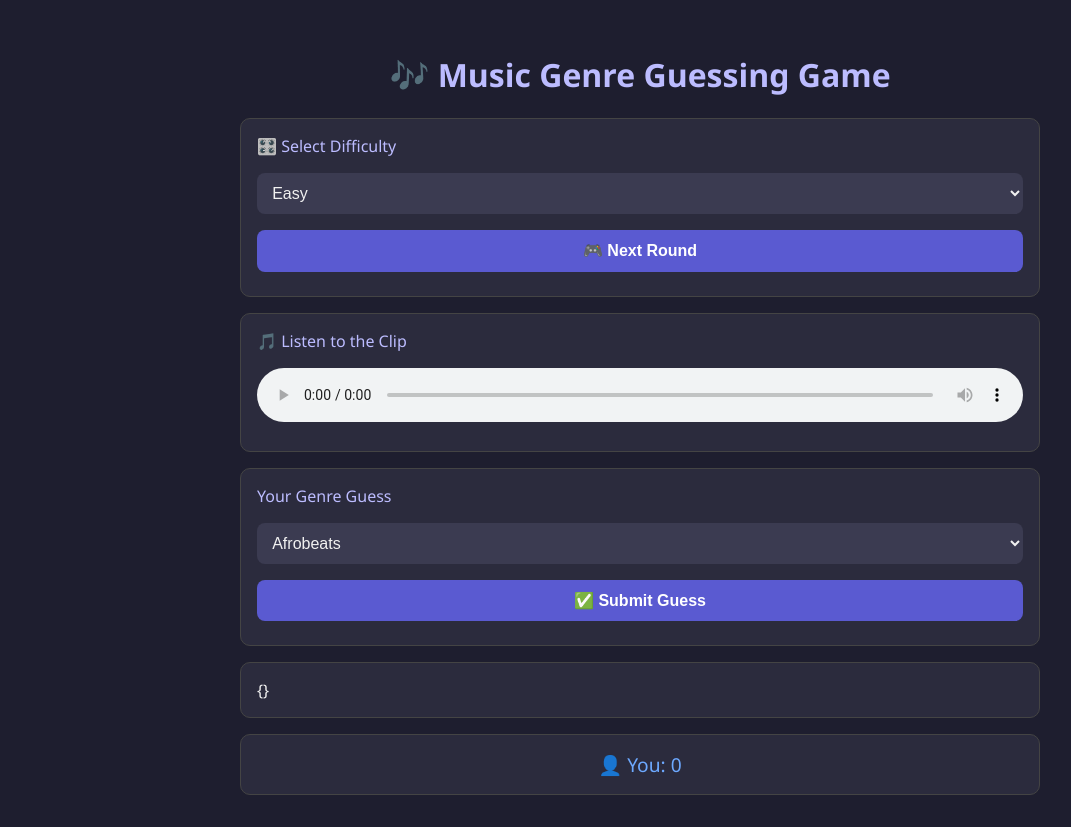
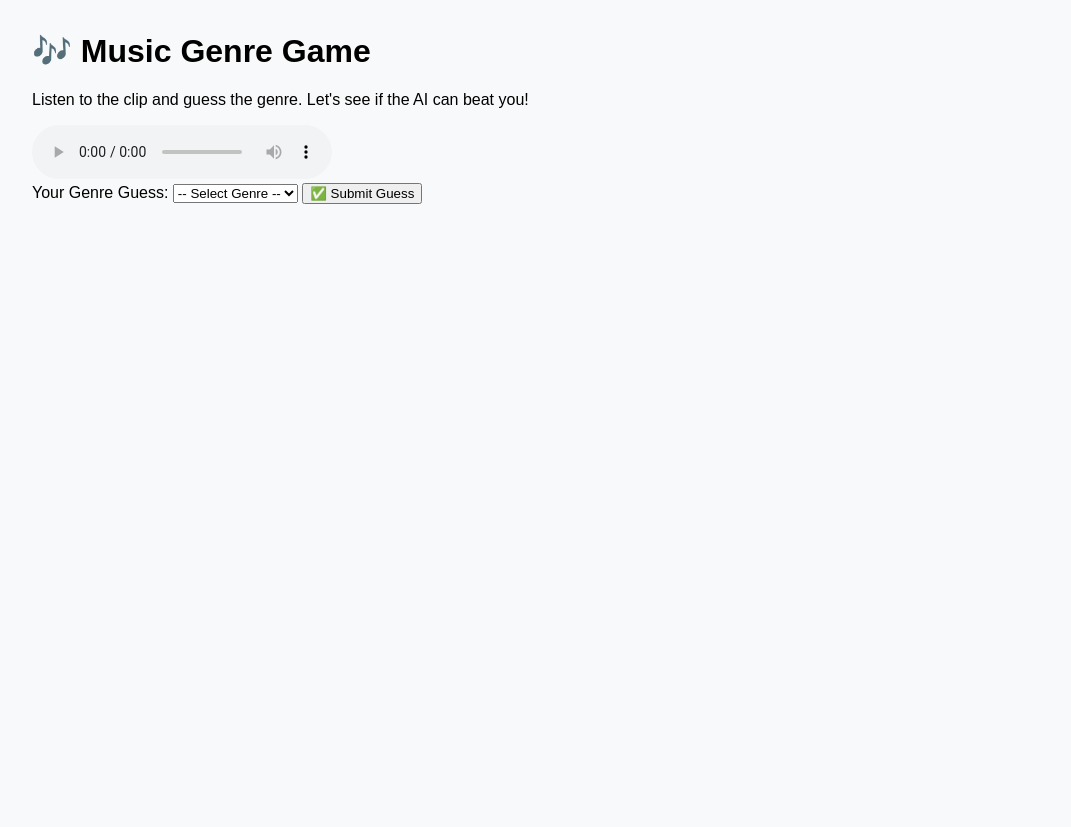
Before and after one commit to TijaniTatu/music-genre-game, a Flask app: template templates/index.html in a window 1280 px wide. Shown: the whole page, without its empty margins (0-1071 px from the left). After the commit the page ends 204 px from the top, so only its background shows below. Run offline with Flask 3, Linux system fonts and the light colour scheme; the template is opened without the code that fills it, so the values that code supplies are empty; parts of the project's set-up code (start-up, migrations or seed data) failed here and were passed over.

```diff
--- a/app.py
+++ b/app.py
@@ -7,27 +7,39 @@ app = Flask(__name__)
 
 @app.route('/')
 def index():
-    song_path, true_genre = get_random_song()
-    spectrogram_path = song_path.replace("audio", "spectrograms").replace(".wav", ".png")
+    full_path, rel_web_path, true_genre = get_random_song()
+    spectrogram_path = full_path.replace("audio", "spectrograms").replace(".wav", ".png")
+
     return render_template("index.html", session={
-        "song_path": song_path,
+        "web_song_path": rel_web_path,
         "true_genre": true_genre,
         "spectrogram": spectrogram_path
     })
 
+
 @app.route('/submit', methods=['POST'])
 def submit():
-    user_guess = request.form["user_guess"]
-    spectrogram = request.form["spectrogram"]
-    true_genre = request.form["true_genre"]
+    user_guess = request.form.get("user_guess")
+    spectrogram = request.form.get("spectrogram")
+    true_genre = request.form.get("true_genre")
+
     ai_guess = predict_genre(spectrogram)
 
-    return jsonify({
+    result = {
         "correct_genre": true_genre,
         "user_guess": user_guess,
         "ai_guess": ai_guess,
         "user_correct": user_guess == true_genre,
         "ai_correct": ai_guess == true_genre
+    }
+
+    # Get the current song from hidden input or reload the song
+    song_path = request.form.get("song_path")
+    return render_template("index.html", session={
+        "web_song_path": song_path,
+        "true_genre": true_genre,
+        "spectrogram": spectrogram,
+        "result": result
     })
 
 if __name__ == "__main__":
--- a/templates/index.html
+++ b/templates/index.html
@@ -2,147 +2,48 @@
 <html lang="en">
 <head>
   <meta charset="UTF-8">
-    <meta name="viewport" content="width=device-width, initial-scale=1.0">
-    <title>Music Genre Guessing Game</title>
+  <title>🎮 Music Genre Game</title>
   <style>
-        body {
-            font-family: 'Segoe UI', sans-serif;
-            background-color: #1e1e2f;
-            color: #f1f1f1;
-            max-width: 800px;
-            margin: auto;
-            padding: 2rem;
-        }
-        h1 {
-            text-align: center;
-            color: #bcbcff;
-        }
-        .section {
-            background-color: #2b2b3d;
-            border-radius: 10px;
-            padding: 1rem;
-            margin-bottom: 1rem;
-            border: 1px solid #444;
-        }
-        label {
-            display: block;
-            margin-bottom: 0.5rem;
-            color: #bcbcff;
-        }
-        audio {
-            width: 100%;
-            margin: 0.5rem 0;
-        }
-        select, button {
-            width: 100%;
-            padding: 0.7rem;
-            margin: 0.5rem 0;
-            font-size: 1rem;
-            border-radius: 8px;
-            border: none;
-        }
-        select {
-            background-color: #3b3b51;
-            color: #f1f1f1;
-        }
-        button {
-            background-color: #5a5ad1;
-            color: white;
-            cursor: pointer;
-            font-weight: bold;
-        }
-        button:hover {
-            background-color: #4848b8;
-        }
-        .result, .score {
-            padding: 1rem;
-            background-color: #2b2b3d;
-            border-radius: 10px;
-            border: 1px solid #444;
-            margin-top: 1rem;
-        }
-        .score {
-            font-size: 1.2rem;
-            color: #6da9ff;
-            text-align: center;
-        }
+    body { font-family: Arial; margin: 2rem; background-color: #f8f9fa; }
+    .results { background: #fff; padding: 1rem; border-radius: 8px; box-shadow: 0 0 8px #ccc; margin-top: 1rem; }
   </style>
 </head>
 <body>
-    <h1>🎶 Music Genre Guessing Game</h1>
+  <h1>🎶 Music Genre Game</h1>
+  <p>Listen to the clip and guess the genre. Let's see if the AI can beat you!</p>
 
-    <div class="section">
-        <label for="difficulty">🎛️ Select Difficulty</label>
-        <select id="difficulty">
-            <option>Easy</option>
-            <option>Medium</option>
-            <option>Hard</option>
-        </select>
-        <button onclick="loadNewRound()">🎮 Next Round</button>
-    </div>
-
-    <div class="section">
-        <label>🎵 Listen to the Clip</label>
-        <audio id="audio-player" controls>
-            <source id="audio-source" src="" type="audio/wav">
+  <audio controls>
+    <source src="{{ url_for('static', filename=session['web_song_path']) }}" type="audio/wav">
     Your browser does not support the audio element.
   </audio>
-    </div>
 
-    <div class="section">
-        <form id="guess-form">
-            <label for="user-guess">Your Genre Guess</label>
-            <select id="user-guess" name="user_guess">
-                <option value="afrobeats">Afrobeats</option>
-                <option value="bongo">Bongo</option>
-                <option value="blues">Blues</option>
-                <option value="classical">Classical</option>
-                <option value="country">Country</option>
-                <option value="disco">Disco</option>
-                <option value="hiphop">HipHop</option>
-                <option value="rock">Rock</option>
-                <option value="jazz">Jazz</option>
-                <option value="metal">Metal</option>
-                <option value="pop">Pop</option>
-                <option value="reggae">Reggae</option>
+  <form method="POST" action="/submit">
+    <label for="user_guess">Your Genre Guess:</label>
+    <select name="user_guess" id="user_guess" required>
+      <option value="">-- Select Genre --</option>
+      {% for genre in ['afrobeats', 'bongo', 'blues', 'classical', 'country', 'disco', 'hiphop', 'rock', 'jazz', 'metal', 'pop', 'reggae'] %}
+        <option value="{{ genre }}">{{ genre }}</option>
+      {% endfor %}
     </select>
-            <input type="hidden" id="spectrogram" name="spectrogram">
-            <input type="hidden" id="true-genre" name="true_genre">
+
+    <input type="hidden" name="spectrogram" value="{{ session['spectrogram'] }}">
+    <input type="hidden" name="true_genre" value="{{ session['true_genre'] }}">
+    <input type="hidden" name="song_path" value="{{ session['web_song_path'] }}">
+
     <button type="submit">✅ Submit Guess</button>
   </form>
+
+  {% if session.result %}
+    <div class="results">
+      <h3>📝 Round Results</h3>
+      <ul>
+        <li><strong>Correct Genre 🎧:</strong> {{ session.result.correct_genre }}</li>
+        <li><strong>Your Guess 🎮:</strong> {{ session.result.user_guess }} -
+          {% if session.result.user_correct %}✅{% else %}❌{% endif %}</li>
+        <li><strong>AI Guess 🤖:</strong> {{ session.result.ai_guess }} -
+          {% if session.result.ai_correct %}✅{% else %}❌{% endif %}</li>
+      </ul>
     </div>
-
-    <div class="result" id="result">{}</div>
-    <div class="score" id="score">👤 You: 0</div>
-
-    <script>
-        async function loadNewRound() {
-            const res = await fetch("/");
-            const text = await res.text();
-            const parser = new DOMParser();
-            const doc = parser.parseFromString(text, "text/html");
-            document.body.innerHTML = doc.body.innerHTML;
-        }
-
-        document.getElementById('guess-form').onsubmit = async (e) => {
-            e.preventDefault();
-            const formData = new FormData(e.target);
-            const res = await fetch('/submit', {
-                method: 'POST',
-                body: formData
-            });
-            const data = await res.json();
-            document.getElementById('result').innerHTML = `
-                <p><strong>Correct Genre 🎧:</strong> ${data.correct_genre}</p>
-                <p><strong>Your Guess 🎮:</strong> ${data.user_guess} (${data.user_correct ? '✅' : '❌'})</p>
-                <p><strong>AI Guess 🤖:</strong> ${data.ai_guess} (${data.ai_correct ? '✅' : '❌'})</p>
-            `;
-
-            const currentScore = parseInt(document.getElementById('score').innerText.split(': ')[1]);
-            if (data.user_correct) {
-                document.getElementById('score').innerText = `👤 You: ${currentScore + 1}`;
-            }
-        };
-    </script>
+  {% endif %}
 </body>
 </html>
--- a/utils/predict.py
+++ b/utils/predict.py
@@ -4,11 +4,20 @@ import numpy as np
 import os
 
 model = load_model("model/cnn_genre_classifier.keras")
-genre_labels = sorted(os.listdir("static/spectrograms"))
+genre_labels = [
+    'afrobeats', 'bongo', 'blues', 'classical',
+    'country', 'disco', 'hiphop', 'rock',
+    'jazz', 'metal', 'pop', 'reggae'
+]
 
 def predict_genre(image_path):
+    print("🖼️ Predicting from:", image_path)
     img = load_img(image_path, target_size=(128, 128))
     img_array = img_to_array(img) / 255.0
     img_array = np.expand_dims(img_array, axis=0)
+
     prediction = model.predict(img_array)
+    print("🔢 Prediction array:", prediction)
+    print("🎵 Genre labels:", genre_labels)
+
     return genre_labels[np.argmax(prediction)]
```
Also changed, not shown: templates/results.html (added, +16 -0 lines), utils/game.py (+10 -3 lines), static/spectrograms/classical/Chopin - Nocturne op.9 No.2.png (added), static/spectrograms/classical/Chopin - Spring Waltz (Mariage d_Amour).png (added). Lines whose indentation alone changed are shown as unchanged.
